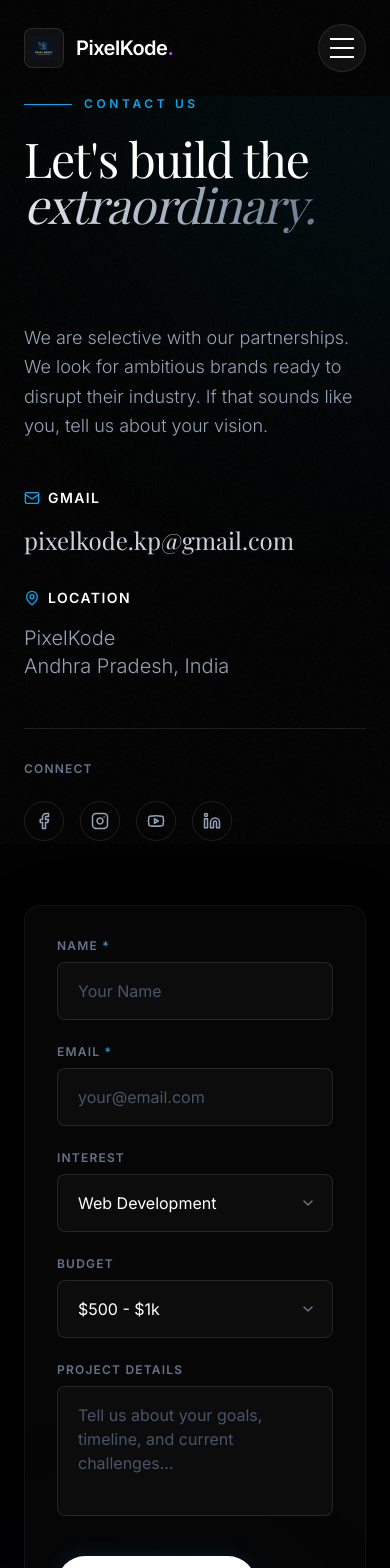
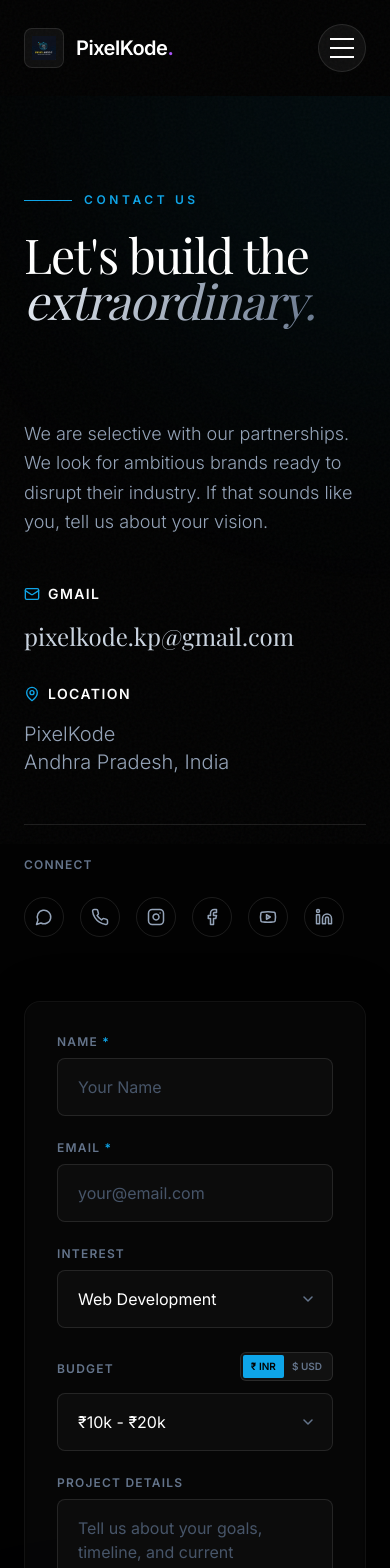
Before and after one commit to Karthik-Kakumanu/pixelkode-v2, a React (Vite) app: page /contact in a window 390 px wide. Shown: the top 1568 px of the page. Built offline with nearby package versions, Linux system fonts and the light colour scheme; a web font is replaced by a local one.

Commit message:
Fix Contact form and move logo to public

```diff
--- a/src/components/layout/Footer.tsx
+++ b/src/components/layout/Footer.tsx
@@ -58,7 +58,7 @@ const sitemapLinks = [
 const socialLinks = [
   { name: "LinkedIn", url: "https://linkedin.com" },
   { name: "Instagram", url: "https://www.instagram.com/pixelkode.co/" },
-  { name: "Facebook", url: "https://www.facebook.com/people/PixelKodecom/61580666644143/?rdid=OVjG1GFk5OdxPPAh&share_url=https%3A%2F%2Fwww.facebook.com%2Fshare%2F17E2qAXE4T%2F" },
+  { name: "Facebook", url: "https://www.facebook.com/people/pixelkodeco/61581103567444/?rdid=BG5LNRkbHkJ7czPn&share_url=https%3A%2F%2Fwww.facebook.com%2Fshare%2F1GqG8tb49u%2F" },
   { name: "YouTube", url: "https://www.youtube.com/channel/UCnxP_mhXmhVA-fwxfb4jWMw" },
 ];
 
--- a/src/pages/About.tsx
+++ b/src/pages/About.tsx
@@ -237,7 +237,7 @@ export default function About() {
             <div className="flex flex-col items-center gap-2">
               <div className="w-12 h-1 bg-lumina-500 rounded-full mb-2" />
               <h4 className="text-white font-bold tracking-widest uppercase">PixelKode Creative</h4>
-              <p className="text-slate-500 text-sm">Est. 2025 • Bangalore, India</p>
+              <p className="text-slate-500 text-sm">Est. 2025 • Guntur, India</p>
             </div>
           </div>
         </section>
--- a/src/pages/Contact.tsx
+++ b/src/pages/Contact.tsx
@@ -1,6 +1,9 @@
 import { motion, AnimatePresence } from "framer-motion";
 import { useState } from "react";
-import { ArrowRight, Mail, MapPin, Send, Instagram, Linkedin, Facebook, Youtube, CheckCircle } from "lucide-react";
+import {
+  ArrowRight, Mail, MapPin, Send, Instagram, Linkedin, Facebook, Youtube,
+  CheckCircle, Phone, MessageCircle
+} from "lucide-react";
 import PageTransition from "../components/layout/PageTransition";
 import Button from "../components/ui/Button";
 
@@ -21,11 +24,15 @@ const InputField = ({ label, type = "text", placeholder, name, required = false
   </div>
 );
 
-const SelectField = ({ label, options, name }) => (
+// FIXED: Added default value "rightElement = null" to prevent build errors
+const SelectField = ({ label, options, name, rightElement = null }) => (
   <div className="flex flex-col gap-2 group">
-    <label className="text-xs font-bold uppercase tracking-widest text-slate-500 group-focus-within:text-lumina-500 transition-colors duration-300">
-      {label}
-    </label>
+    <div className="flex justify-between items-center">
+      <label className="text-xs font-bold uppercase tracking-widest text-slate-500 group-focus-within:text-lumina-500 transition-colors duration-300">
+        {label}
+      </label>
+      {rightElement}
+    </div>
     <div className="relative">
       <select
         name={name}
@@ -60,11 +67,12 @@ const TextAreaField = ({ label, placeholder, name, rows = 4 }) => (
   </div>
 );
 
-const SocialLink = ({ href, icon: Icon }) => (
+const SocialLink = ({ href, icon: Icon, title }) => (
   <a
     href={href}
     target="_blank"
     rel="noopener noreferrer"
+    title={title}
     className="w-10 h-10 rounded-full border border-white/10 flex items-center justify-center text-slate-400 hover:text-white hover:border-white/30 hover:bg-white/5 transition-all duration-300"
   >
     <Icon size={18} />
@@ -75,9 +83,15 @@ const SocialLink = ({ href, icon: Icon }) => (
 
 export default function Contact() {
   const [formState, setFormState] = useState("idle"); // idle | submitting | success | error
+  const [currency, setCurrency] = useState("INR"); // Default to INR
 
   // --- FORMSPREE INTEGRATION ---
   const FORMSPREE_ENDPOINT = "https://formspree.io/f/mandkrka";
+
+  const budgetOptions = {
+    USD: ["$500 - $1k", "$1k - $5k", "$5k - $10k", "$10k+", "Undisclosed"],
+    INR: ["₹10k - ₹20k", "₹20k - ₹30k", "₹30k - ₹50k", "₹50k+", "Undisclosed"]
+  };
 
   const handleSubmit = async (e) => {
     e.preventDefault();
@@ -107,7 +121,7 @@ export default function Contact() {
 
   return (
     <PageTransition>
-      <div className="min-h-screen bg-void-950 pt-05 pb-20 relative overflow-hidden">
+      <div className="min-h-screen bg-void-950 pt-24 pb-20 relative overflow-hidden">
 
         {/* Decorative Background */}
         <div className="absolute top-0 right-0 w-[600px] h-[600px] bg-lumina-500/5 rounded-full blur-[120px] pointer-events-none -translate-y-1/2 translate-x-1/2" />
@@ -178,18 +192,18 @@ export default function Contact() {
 
               <div className="pt-8 border-t border-white/10">
                 <h4 className="text-xs font-bold text-slate-500 uppercase tracking-widest mb-6">Connect</h4>
-                <div className="flex gap-4">
-                  {/* FACEBOOK */}
-                  <SocialLink href="https://facebook.com/pixelkode.co/" icon={Facebook} />
+                <div className="flex gap-4 flex-wrap">
+                  {/* WHATSAPP: Click to chat */}
+                  <SocialLink href="https://wa.me/918897925715" icon={MessageCircle} title="WhatsApp" />
 
-                  {/* INSTAGRAM */}
-                  <SocialLink href="https://www.instagram.com/pixelkode.co/" icon={Instagram} />
+                  {/* PHONE CALL: Click to call */}
+                  <SocialLink href="tel:+918897925715" icon={Phone} title="Call Us" />
 
-                  {/* YOUTUBE */}
-                  <SocialLink href="https://www.youtube.com/channel/UCnxP_mhXmhVA-fwxfb4jWMw" icon={Youtube} />
-
-                  {/* LINKEDIN (Placeholder as per request, can be removed if not needed) */}
-                  <SocialLink href="https://linkedin.com" icon={Linkedin} />
+                  {/* SOCIALS */}
+                  <SocialLink href="https://www.instagram.com/pixelkode.co/" icon={Instagram} title="Instagram" />
+                  <SocialLink href="https://www.facebook.com/people/pixelkodeco/61581103567444/" icon={Facebook} title="Facebook" />
+                  <SocialLink href="https://www.youtube.com/channel/UCnxP_mhXmhVA-fwxfb4jWMw" icon={Youtube} title="YouTube" />
+                  <SocialLink href="https://linkedin.com" icon={Linkedin} title="LinkedIn" />
                 </div>
               </div>
             </motion.div>
@@ -235,15 +249,36 @@ export default function Contact() {
                     </div>
 
                     <div className="grid grid-cols-1 md:grid-cols-2 gap-6">
+                      {/* Interest Dropdown */}
                       <SelectField
                         label="Interest"
                         name="interest"
                         options={["Web Development", "App Development", "UI/UX Design", "Graphic Design", "Consultancy"]}
                       />
+
+                      {/* Budget Dropdown with Currency Toggle */}
                       <SelectField
                         label="Budget"
                         name="budget"
-                        options={["$500 - $1k", "$1k - $5k", "$5k - $10k", "$10k+", "Undisclosed"]}
+                        options={budgetOptions[currency]}
+                        rightElement={
+                          <div className="flex bg-white/5 rounded-md p-0.5 mb-1 border border-white/10">
+                            <button
+                              type="button"
+                              onClick={() => setCurrency("INR")}
+                              className={`text-[10px] font-bold px-2 py-1 rounded-sm transition-all ${currency === 'INR' ? 'bg-lumina-500 text-void-950' : 'text-slate-500 hover:text-white'}`}
+                            >
+                              ₹ INR
+                            </button>
+                            <button
+                              type="button"
+                              onClick={() => setCurrency("USD")}
+                              className={`text-[10px] font-bold px-2 py-1 rounded-sm transition-all ${currency === 'USD' ? 'bg-lumina-500 text-void-950' : 'text-slate-500 hover:text-white'}`}
+                            >
+                              $ USD
+                            </button>
+                          </div>
+                        }
                       />
                     </div>
 
--- a/src/pages/Services.tsx
+++ b/src/pages/Services.tsx
@@ -167,7 +167,8 @@ export default function Services() {
             </div>
 
             <div className="md:w-2/3 flex flex-wrap gap-x-8 gap-y-4 justify-center md:justify-start opacity-70">
-               {["React", "TypeScript", "Node.js", "PostgreSQL", "AWS", "Docker", "Figma", "Next.js", "GraphQL", "Tailwind"].map((tech) => (
+               {[ "React",  "TypeScript", "Node.js", "PostgreSQL",
+    "Tailwind", "Figma", "AWS", "HTML CSS", "MYSQL", "Vercel", "Canva", "Adobe Photoshop", "CRM", "SEO", "GitHub", "VS Code", "Railway", "Render"].map((tech) => (
                   <span key={tech} className="text-lg font-mono text-slate-500 hover:text-white transition-colors cursor-default">
                      {tech}
                   </span>
```
Also changed, not shown: src/components/ui/HolographicCard.tsx (deleted, +0 -139 lines), public/logo.png (added).
